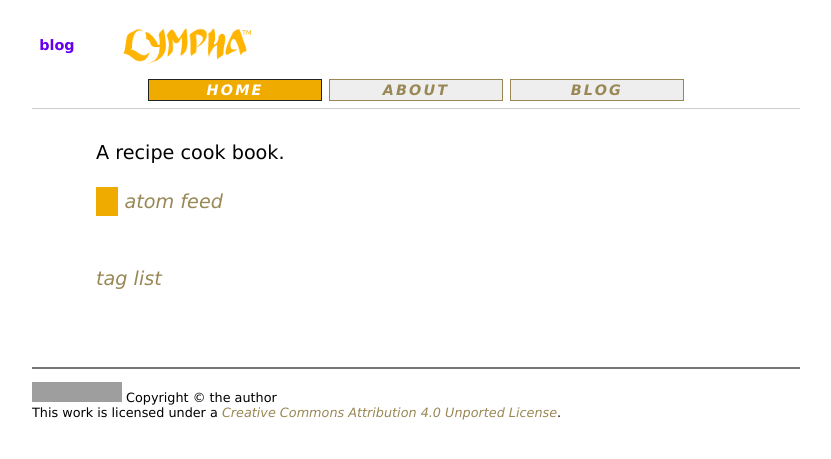
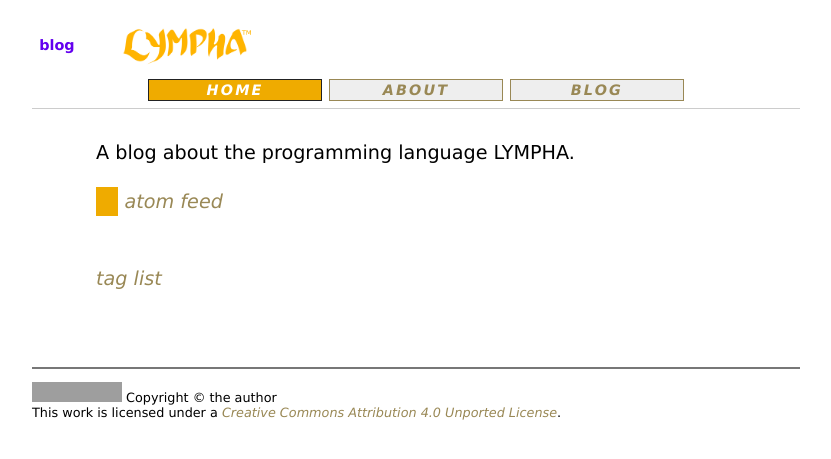
Before and after one commit to RickardHultgren/lymphablog, a Jekyll site: the page built from index.md, in a window 1280 px wide. Shown: the top 459 px of the page, without its empty margins (232-1063 px from the left). Built offline with Jekyll 4.4.1, drawn with Linux system fonts in a browser that asks for light colours; some web fonts are replaced; our own code applies the rules of GitHub Pages for plain Markdown files; grey boxes are pictures that could not be loaded.

Commit message:
Update index.md

```diff
--- a/index.md
+++ b/index.md
@@ -3,7 +3,7 @@ document.getElementById("indexsmall").style.backgroundColor="#EFAB00";
 document.getElementById("indextext").style.color="#000000";
 document.getElementById("index").className="menu2active";
 </script>
-A recipe cook book.<br><br>
+A blog about the programming language LYMPHA.<br><br>
 <span id="Rss" style="display:table;"> [<i class="material-icons" style="background-color:#EFAB00;color:#ffffff;font-size:1.5em;margin-top:.5em; margin-bottom:-.5em;display: table-cell;vertical-align: middle;">&#xE0E5;</i><span style="vertical-align: middle;display:table-cell;">&nbsp;atom feed </span> ]({{site.baseurl}}/atom.xml)</span>
 <br><br>
 <a href="{{site.baseurl}}/tags">tag list</a>
```
